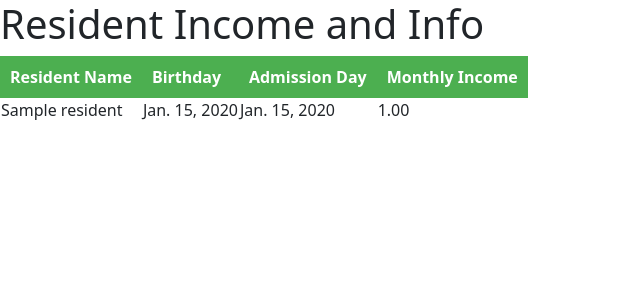
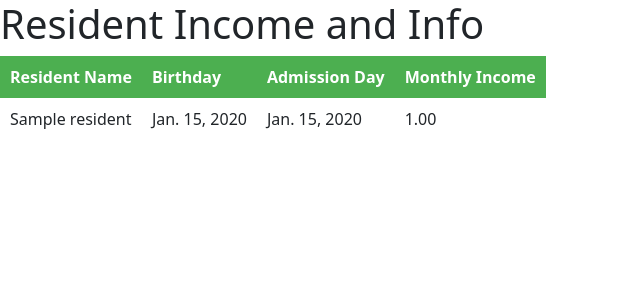
Before and after one commit to kofi12/python_bill_proj, a Django app: page /dashboard/ in a window 1280 px wide. Shown: the top 300 px of the page, without its empty margins (0-640 px from the left). Run offline with Django 4.2, Linux system fonts and the light colour scheme; tables that the repository leaves empty hold one stand-in row (values such as "Sample post").

Commit message:
some light refactoring?

```diff
--- a/bill_auto/views.py
+++ b/bill_auto/views.py
@@ -8,12 +8,10 @@ def greet_view(request):
     return render(request, 'index.html')
 
 def dash_view(request):
+
     residents = Resident.objects.all().order_by('name')
     context = {'residents': residents}
     return render(request, 'dashboard.html', context)
-
-def resident_list(request):
-    pass
 
 def resident_form(request):
     form = ResidentForm()
--- a/static/css/dash.css
+++ b/static/css/dash.css
@@ -4,3 +4,8 @@ th {
     gap : 10px;
     padding: 10px;
 }
+
+td {
+    padding: 10px;
+    gap: 10px
+}
```
